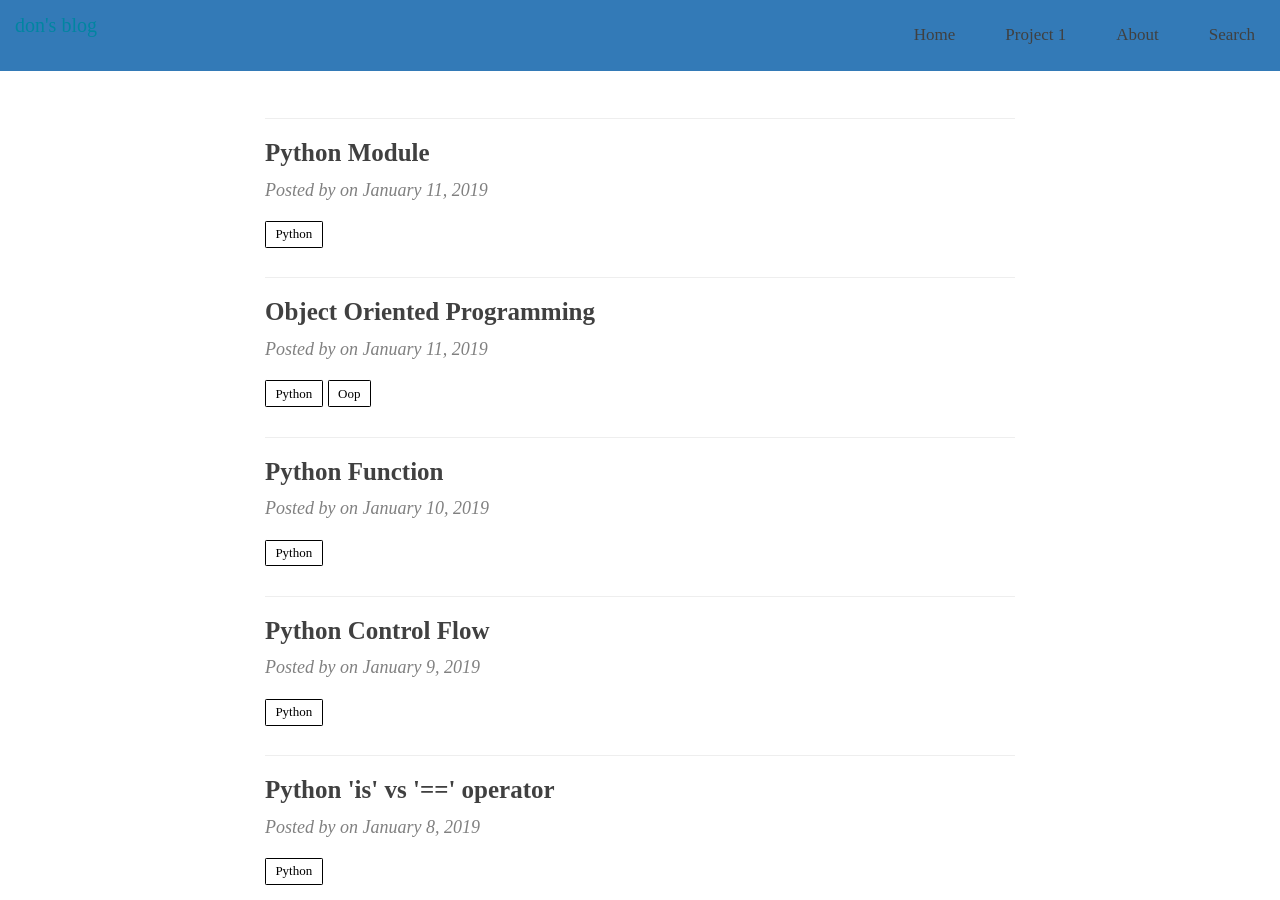
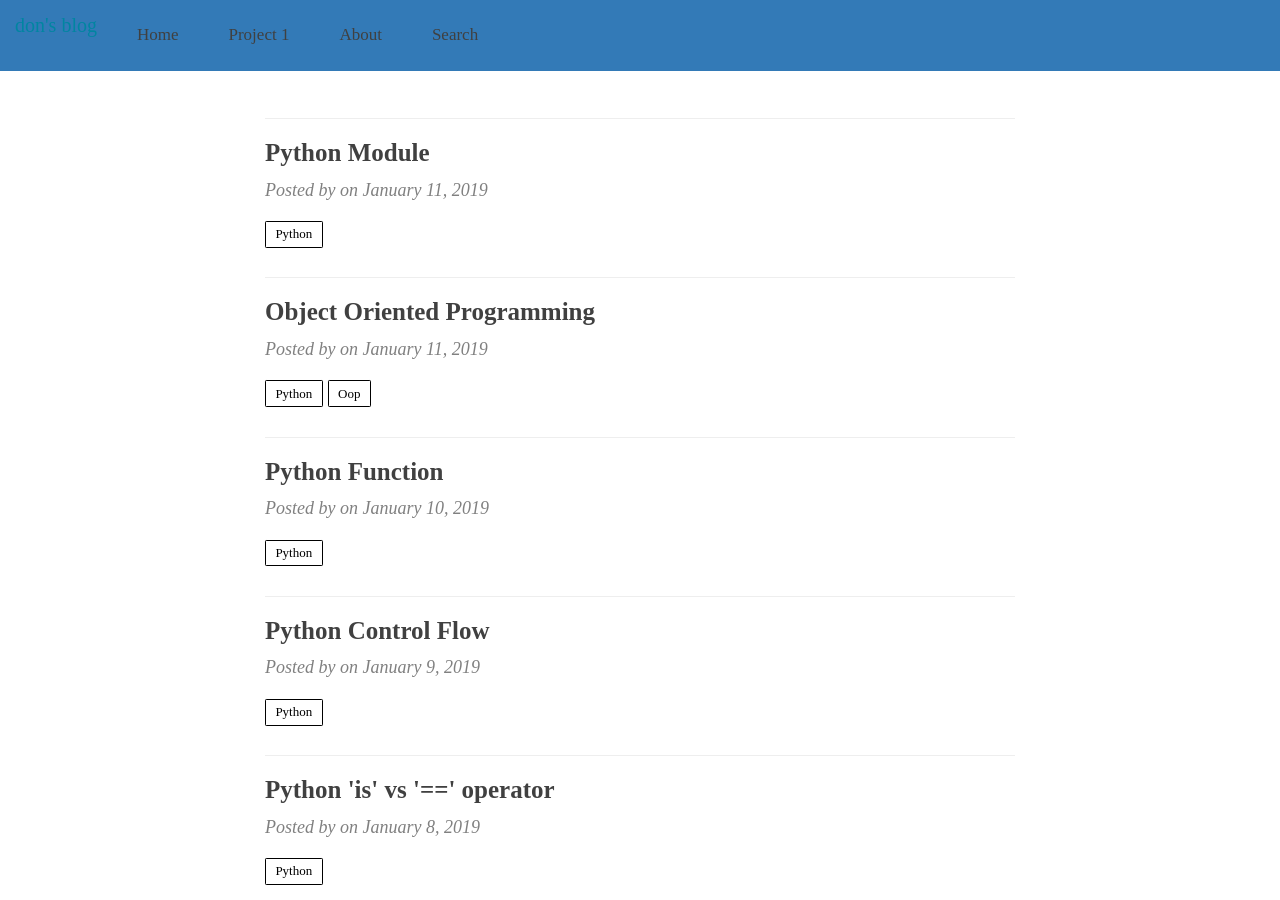
Before and after one commit to don2101/don2101.github.io, a Jekyll site: the page built from index.html, in a window 1280 px wide and 900 px high. Built offline with Jekyll 4.4.1, drawn with Linux system fonts in a browser that asks for light colours; nearby versions of some CDN libraries; some web fonts are replaced; the list of posts is cut into pages by our own code.

Commit message:
navbar 수정

```diff
--- a/_includes/nav.html
+++ b/_includes/nav.html
@@ -14,17 +14,17 @@
 
         <!-- Collect the nav links, forms, and other content for toggling -->
         <div class="collapse navbar-collapse" id="bs-example-navbar-collapse-1">
-            <ul class="nav navbar-nav navbar-right">
-                <li>
+            <ul class="nav navbar-nav">
+                <li class="nav-item active">
                     <a href="{{ site.baseurl }}/">Home</a>
                 </li>
 				{% for page in site.pages %}{% if page.url contains "projects/" %}{% if page.title %}
-                <li>
+                <li class="nav-item active">
                     <a href="{{ page.url | prepend: site.baseurl }}">{{ page.title }}</a>
                 </li>
                 {% endif %}{% endif %}{% endfor %}
                 {% for page in site.pages %}{% if page.url contains "projects/" %}{% else %}{% if page.title %}
-                <li>
+                <li class="nav-item active">
                     <a href="{{ page.url | prepend: site.baseurl }}">{{ page.title }}</a>
                 </li>
                 {% endif %}{% endif %}{% endfor %}
```
